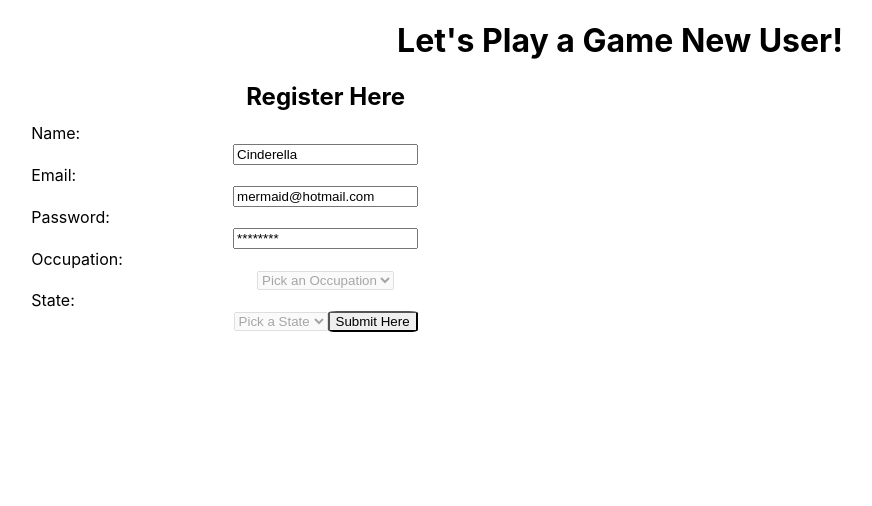
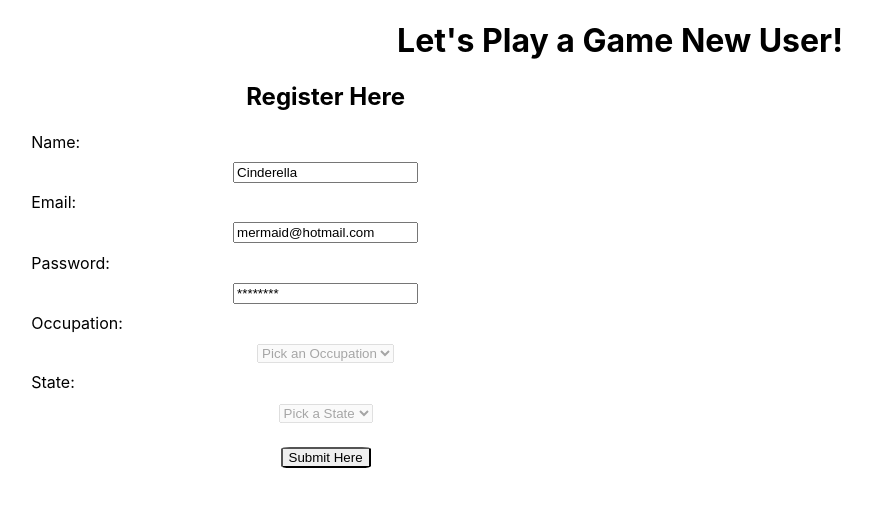
Before and after one commit to simonesquad/fetch-fe, a React (Create React App) app in the folder form/: page / in a window 1280 px wide. Shown: the top 506 px of the page, without its empty margins (20-892 px from the left). Built offline with nearby package versions, Linux system fonts and the light colour scheme; no server answers.

Commit message:
final css changes till PR

```diff
--- a/form/src/Form.css
+++ b/form/src/Form.css
@@ -2,19 +2,25 @@
     width: 50vw;
 }
 form {
-    margin-left: 4vw;
     display: flex;
     flex-direction: column;
+    margin-left: 4vw;
 }
 h2 {
       margin: 0 auto 2% auto;
     }
 label {
     display: flex;
+    height: 3vw;
+    align-items: center;
 }
 button {
       border-radius: 10%;
     }
+.last {
+    height: 5vw;
+    margin-top: 4%;
+}
 .error {
       color: red;
     }
--- a/form/src/Form.js
+++ b/form/src/Form.js
@@ -28,8 +28,8 @@ export default function Form() {
     const [formValues, setFormValues] = useState(initialFormValues)
     const [formErrors, setFormErrors] = useState(initialFormErrors)
     const [loading, setLoading] = React.useState(true);
-    const [occs, setOccs] = React.useState([ { label: "Loading...", value: "" }]);
-    const [states, setStates] = React.useState([ { label: "Loading...", value: "" }]);
+    const [occs, setOccs] = React.useState([ { label: "Loading...", value: "" } ]);
+    const [states, setStates] = React.useState([ { label: "Loading...", value: "" } ]);
     const [value, setValue] = React.useState();
     const [disabled, setDisabled] = useState(initialDisabled)
     // const signUp = useSelector(state => state.registerReducer.isSignUp);
@@ -221,8 +221,9 @@ export default function Form() {
                                         <option value="">Pick a State</option>
                                         </select>
                 {formErrors.occupation && <p className="error">{formErrors.occupation}</p>}
-
-                    <button type="submit">Submit Here</button>
+                    <div className="last">
+                        <button type="submit">Submit Here</button>
+                    </div>
                 </div>
             </div>
         </div>
```
